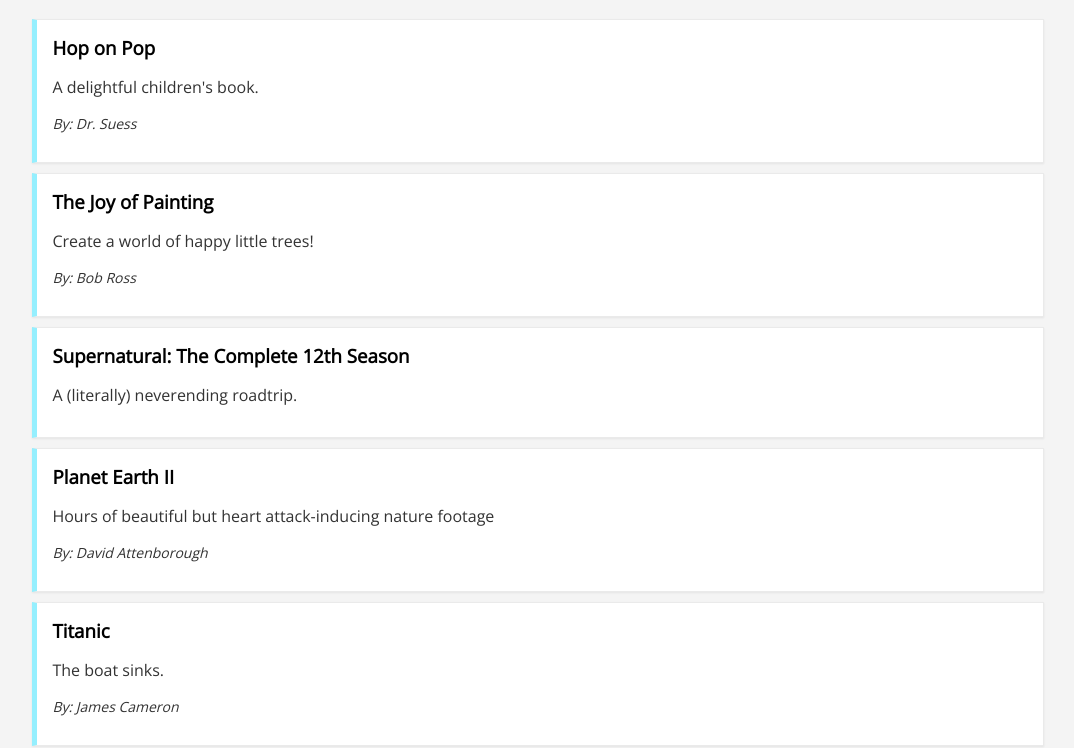
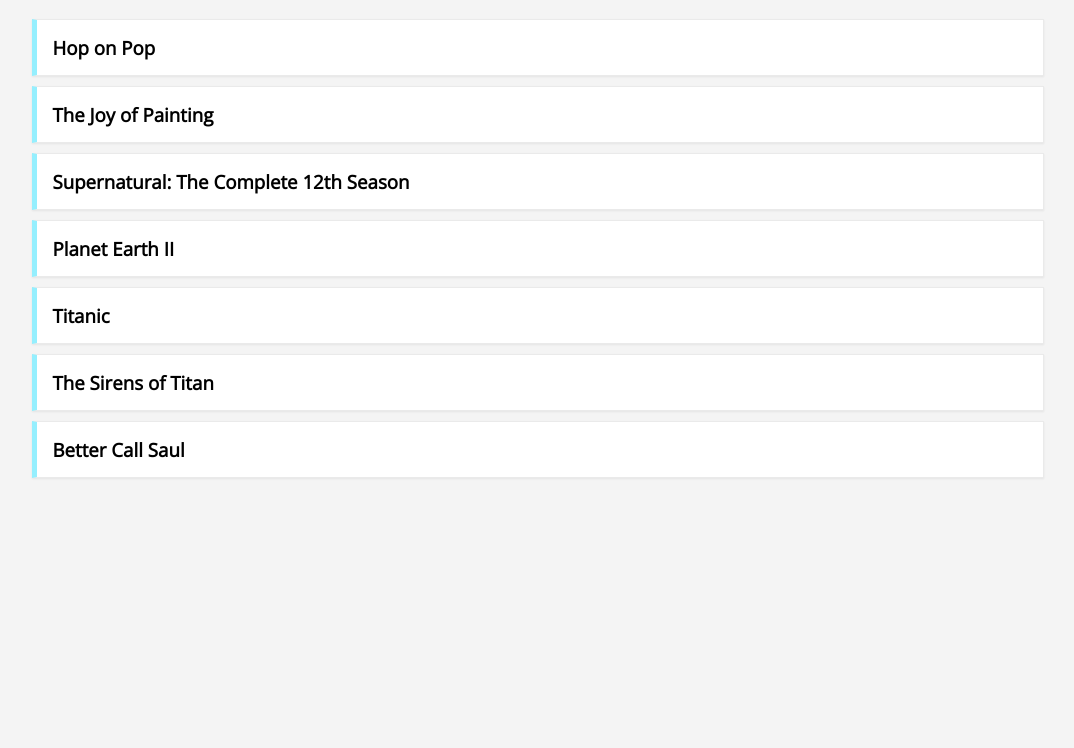
Before and after one commit to viktoria17/accordion, a plain HTML site: page index.html in a window 1280 px wide. Shown: the part 67-815 px from the top of the page, without its empty margins (102-1176 px from the left). Drawn offline with nearby package versions, Linux system fonts and the light colour scheme.

Commit message:
Add the hide and show functionality on item click

```diff
--- a/app.js
+++ b/app.js
@@ -56,5 +56,10 @@ const app = new Vue({
       title: 'Treehouse Public Library',
       mediaList: media,
       type: '',
+    },
+    methods: {
+      toggleDetails: function(media) {
+        media.showDetail = !media.showDetail;
+      },
     }
   });
--- a/index.html
+++ b/index.html
@@ -16,9 +16,9 @@
         <option>Select a type of media...</option>
       </select>
        <ul>
-        <li v-for="media in mediaList">
+        <li v-for="media in mediaList" v-on:click="toggleDetails(media)">
           <h3>{{media.title}}</h3>
-          <div>
+          <div v-show="media.showDetail">
             <p>{{media.description}}</p>
             <p v-if="media.contributor" class="byline">By: {{media.contributor}}</p>
           </div>
```
